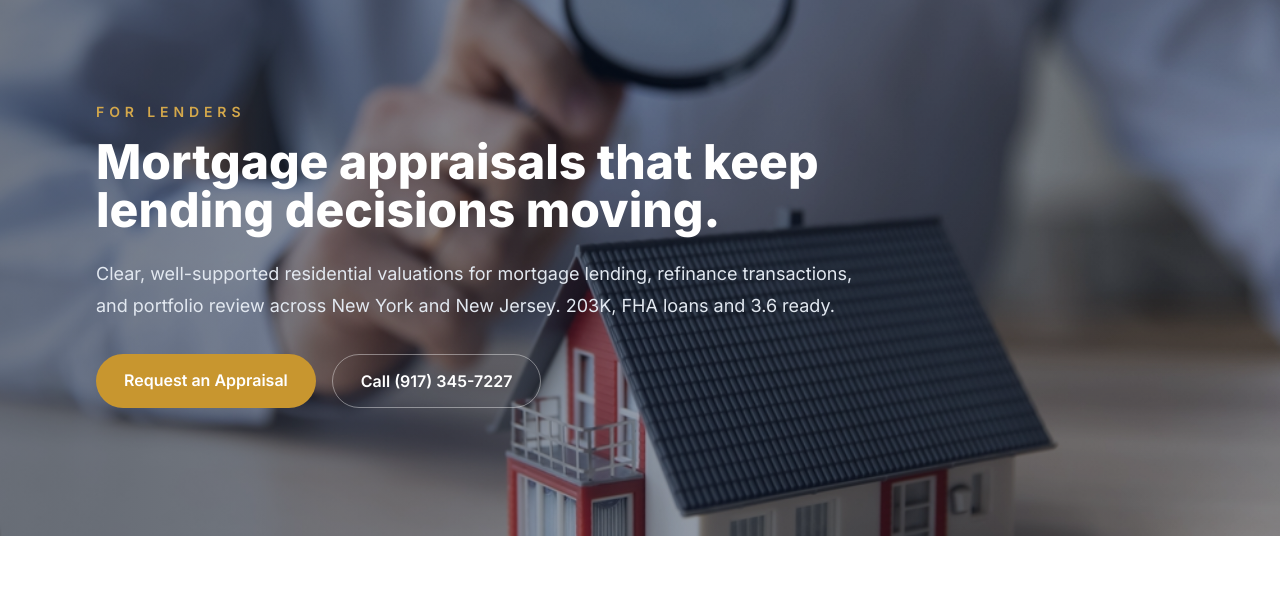
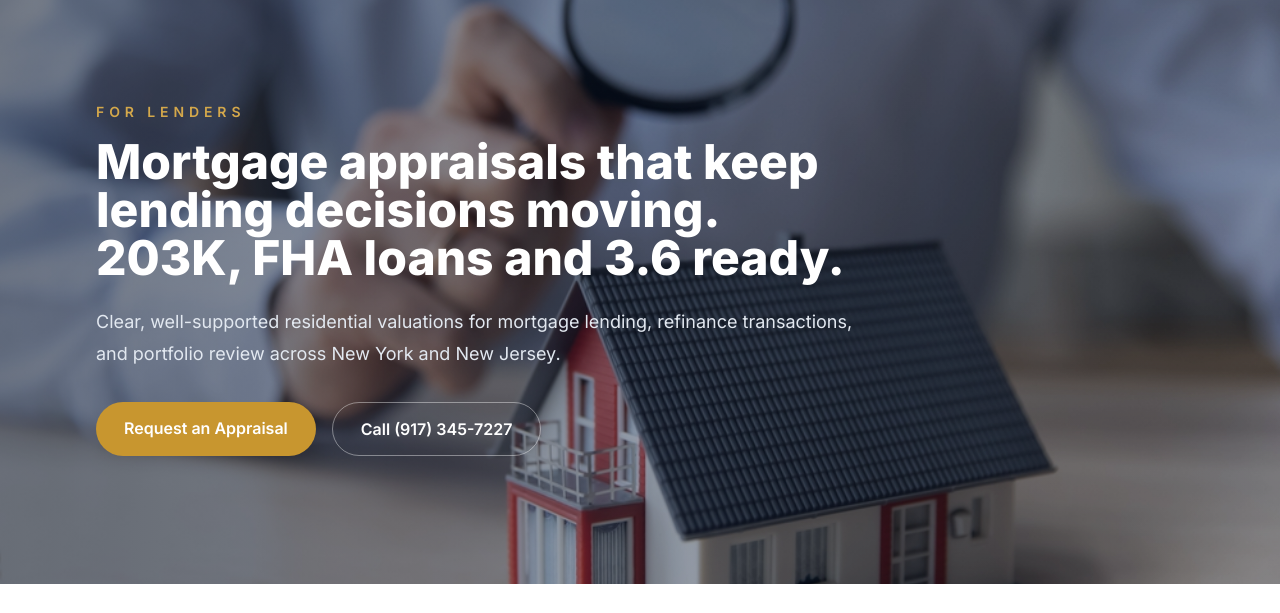
Before and after one commit to Madmonk2523/AxiosAppraisals, a plain HTML site: page lenders.html in a window 1280 px wide. Shown: the part 107-720 px from the top of the page. Drawn offline with nearby package versions, Linux system fonts and the light colour scheme.

Commit message:
Move 203K/FHA/3.6 ready text to lenders page heading

```diff
--- a/lenders.html
+++ b/lenders.html
@@ -36,8 +36,8 @@
       <div class="relative mx-auto max-w-6xl px-4 sm:px-6 lg:px-8">
         <div class="max-w-3xl fade-in">
           <p class="text-sm font-semibold uppercase tracking-[0.35em] text-[#d4a84b]">For lenders</p>
-          <h1 class="mt-4 text-4xl font-black leading-tight sm:text-5xl">Mortgage appraisals that keep lending decisions moving.</h1>
-          <p class="mt-6 text-lg leading-8 text-slate-200">Clear, well-supported residential valuations for mortgage lending, refinance transactions, and portfolio review across New York and New Jersey. 203K, FHA loans and 3.6 ready.</p>
+          <h1 class="mt-4 text-4xl font-black leading-tight sm:text-5xl">Mortgage appraisals that keep lending decisions moving. 203K, FHA loans and 3.6 ready.</h1>
+          <p class="mt-6 text-lg leading-8 text-slate-200">Clear, well-supported residential valuations for mortgage lending, refinance transactions, and portfolio review across New York and New Jersey.</p>
           <div class="mt-8 flex flex-wrap gap-4"><a href="contact.html" class="btn-primary rounded-full bg-[#c8962f] px-7 py-3.5 font-semibold text-white">Request an Appraisal</a><a href="tel:+19173457227" class="rounded-full border border-white/40 px-7 py-3.5 font-semibold text-white hover:bg-white/10">Call (917) 345-7227</a></div>
         </div>
       </div>
```
